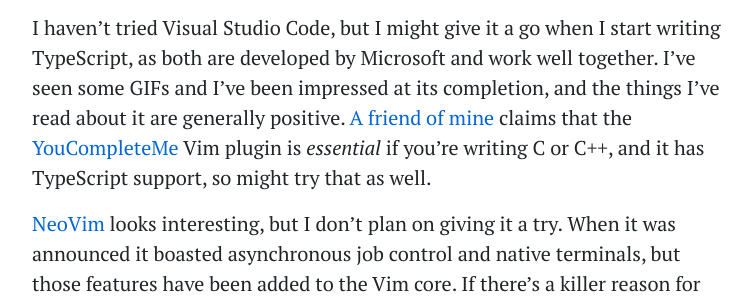
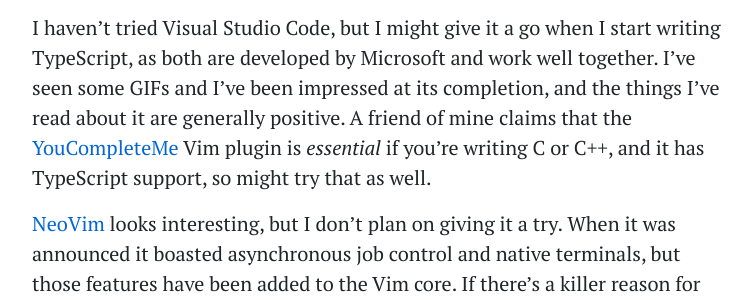
Before and after one commit to statico/statico.github.io, a Jekyll site: the page built from _posts/2017-10-17-vim3.md, in a window 1280 px wide and 900 px high, scrolled down 16129 px. Shown: the part 246-546 px from the top of the window, without its empty margins (263-1015 px from the left). Built offline with Jekyll 4.4.1, drawn with Linux system fonts in a browser that asks for light colours; some web fonts are replaced; comment, search, counter and statistics services are not loaded; some of the changed lines change nothing that is shown.

Commit message:
Update 2017-10-17-vim3.md

```diff
--- a/_posts/2017-10-17-vim3.md
+++ b/_posts/2017-10-17-vim3.md
@@ -257,7 +257,7 @@
 
 The best editor for Java is probably IntelliJ IDEA. The [Community Edition](https://www.jetbrains.com/idea/download/) is available for free and has all of the features a modern Java or Kotlin developer probably wants or needs. It's got nice Maven build support, solid Git integration, amazing refactoring support, intelligent completion, [snazzy function parameter hints](https://www.jetbrains.com/help/idea/viewing-method-parameter-information.html), smart indexing and searching that's better than ctags, and its interactive debugger can be essential. In fact, when writing Ruby, if I need to debug anything and need more than one or two `puts` I'll fire up IntelliJ and use the debugger. And if you miss Vim, the free [IdeaVIM](https://plugins.jetbrains.com/plugin/164-ideavim) plugin gives you Vim keybindings and works reasonably well.
 
-I haven't tried Visual Studio Code, but I might give it a go when I start writing TypeScript, as both are developed by Microsoft and work well together. I've seen some GIFs and I've been impressed at its completion, and the things I've read about it are generally positive. [A friend of mine](https://github.com/mlogan) claims that the [YouCompleteMe](https://vimawesome.com/plugin/youcompleteme) Vim plugin is _essential_ if you're writing C or C++, and it has TypeScript support, so might try that as well.
+I haven't tried Visual Studio Code, but I might give it a go when I start writing TypeScript, as both are developed by Microsoft and work well together. I've seen some GIFs and I've been impressed at its completion, and the things I've read about it are generally positive. A friend of mine claims that the [YouCompleteMe](https://vimawesome.com/plugin/youcompleteme) Vim plugin is _essential_ if you're writing C or C++, and it has TypeScript support, so might try that as well.
 
 [NeoVim](https://neovim.io/) looks interesting, but I don't plan on giving it a try. When it was announced it boasted asynchronous job control and native terminals, but those features have been added to the Vim core. If there's a killer reason for using it, let me know.
 
```
